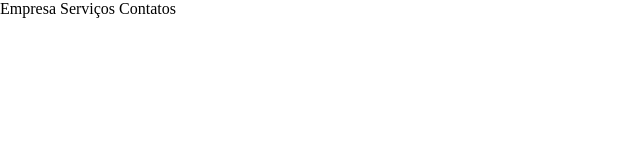
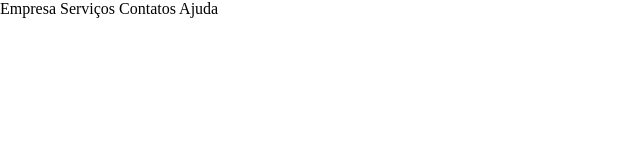
Before and after one commit to alexandreazevedo/Primeiro-projeto-responsivo, a plain HTML site: page Inna-contabilidade/index.html in a window 1280 px wide. Shown: the full height of the page, 0-640 px from the left. Drawn offline with Linux system fonts and the light colour scheme.

Commit message:
Alteração do header

```diff
--- a/Inna-contabilidade/index.html
+++ b/Inna-contabilidade/index.html
@@ -16,6 +16,7 @@
             <A>Empresa</A>
             <A>Serviços</A>
             <A>Contatos</A>
+            <A>Ajuda</A>
         </header>
 
     </body>
```
